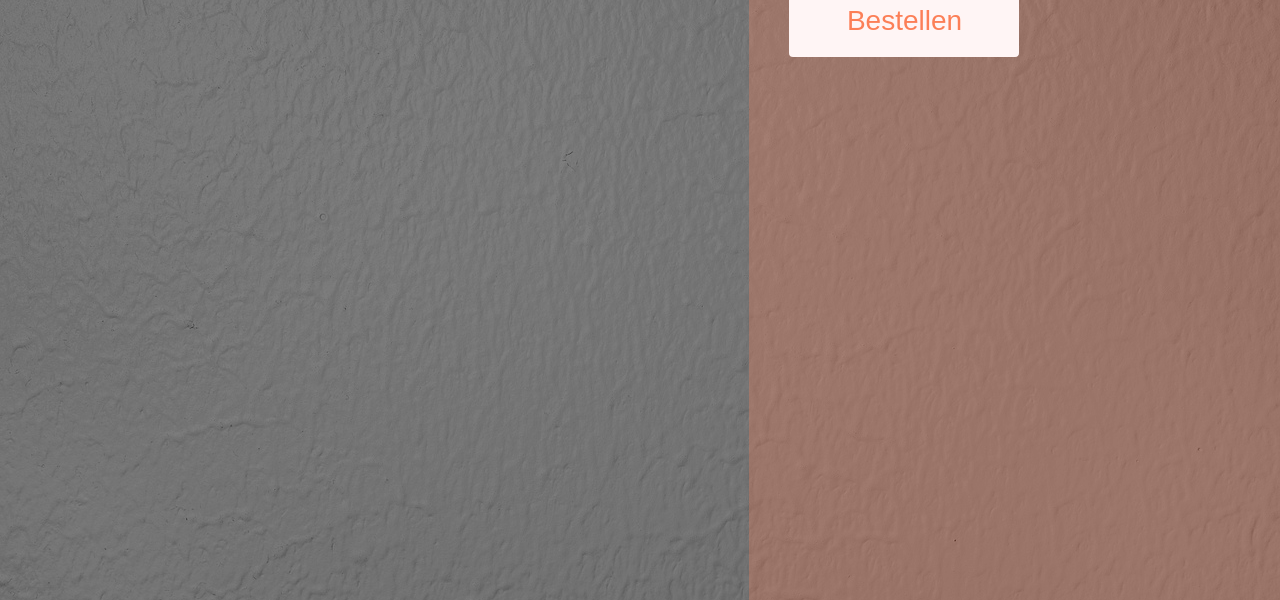
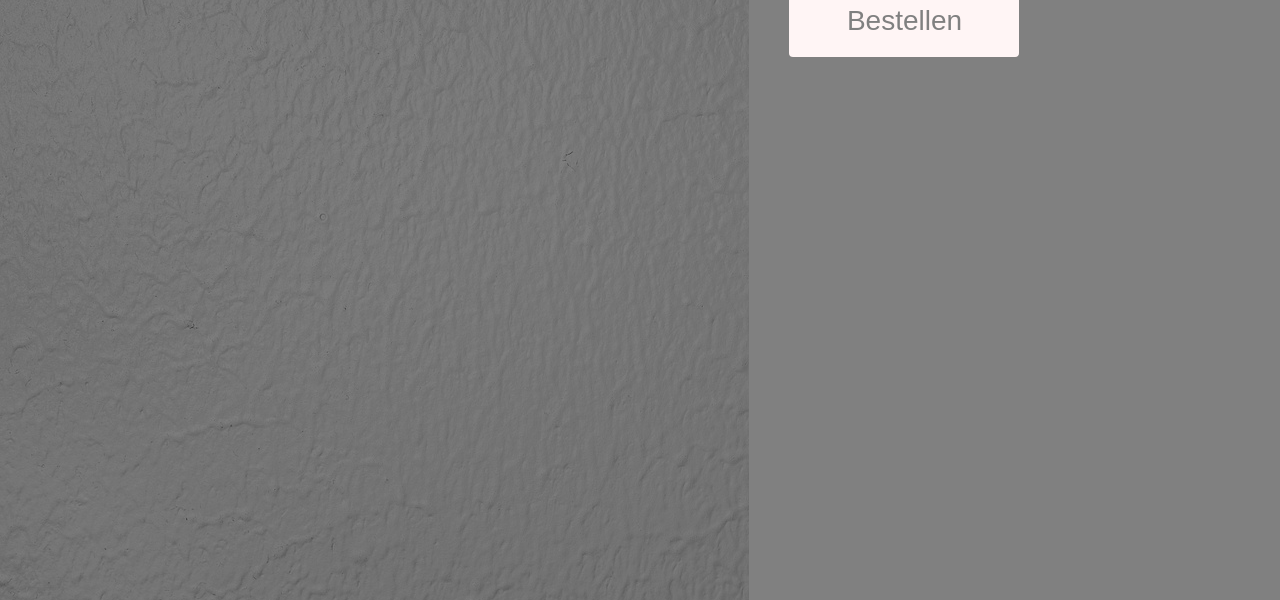
Before and after one commit to TimKaspar/PizzaShop, a website: page PizzaShop-front-end/src/index.html in a window 1280 px wide. Shown: the part 200-800 px from the top of the page. Drawn offline with Linux system fonts and the light colour scheme.

Commit message:
changed colors

```diff
--- a/PizzaShop-front-end/src/assets/css/main.css
+++ b/PizzaShop-front-end/src/assets/css/main.css
@@ -2,6 +2,7 @@
 
 html {
     background: linear-gradient(rgba(0, 0, 0, 0.5), rgba(0, 0, 0, 0.5)), url("../../Img/Background.jpg") no-repeat center center fixed;
+    /*background-color: aliceblue;*/
     -webkit-background-size: cover;
     -moz-background-size: cover;
     -o-background-size: cover;
@@ -11,9 +12,11 @@ html {
 body {
     margin: 0;
 }
+
 .error{
+    font-weight: bold;
     font-family: Verdana;
-    color: red;
+    color: #f5424e;
     font-size: 80%;
 }
 h1 {
@@ -131,7 +134,7 @@ button:hover .pizzaName {
     grid-column-end: 3;
     grid-row-start: 1;
     grid-row-end: last-line;
-    background-color: rgba(252, 127, 87, 0.3);
+    background-color: grey;
     color: aliceblue;
     display: flex;
 }
@@ -189,7 +192,7 @@ input {
     border-radius: 4px;
     background-color: #FFF5F5;
     border: none;
-    color: #fc7f57;
+    color: grey;
     text-align: center;
     font-size: 28px;
     padding: 20px;
--- a/PizzaShop-front-end/src/assets/css/main2.css
+++ b/PizzaShop-front-end/src/assets/css/main2.css
@@ -1,7 +1,7 @@
 @import url('https://fonts.googleapis.com/css2?family=Rowdies:wght@700&display=swap');
 
 html {
-    background: linear-gradient( rgba(0, 0, 0, 0.5), rgba(0, 0, 0, 0.5) ), url('../../Img/Background.jpg') no-repeat center center fixed;
+    background: linear-gradient(rgba(0, 0, 0, 0.5), rgba(0, 0, 0, 0.5)), url("../../Img/Background.jpg") no-repeat center center fixed;
     -webkit-background-size: cover;
     -moz-background-size: cover;
     -o-background-size: cover;
@@ -62,7 +62,7 @@ img {
     border-radius: 4px;
     background-color: #FFF5F5;
     border: none;
-    color: #fc7f57;
+    color: grey;
     text-align: center;
     font-size: 28px;
     padding: 20px;
```
